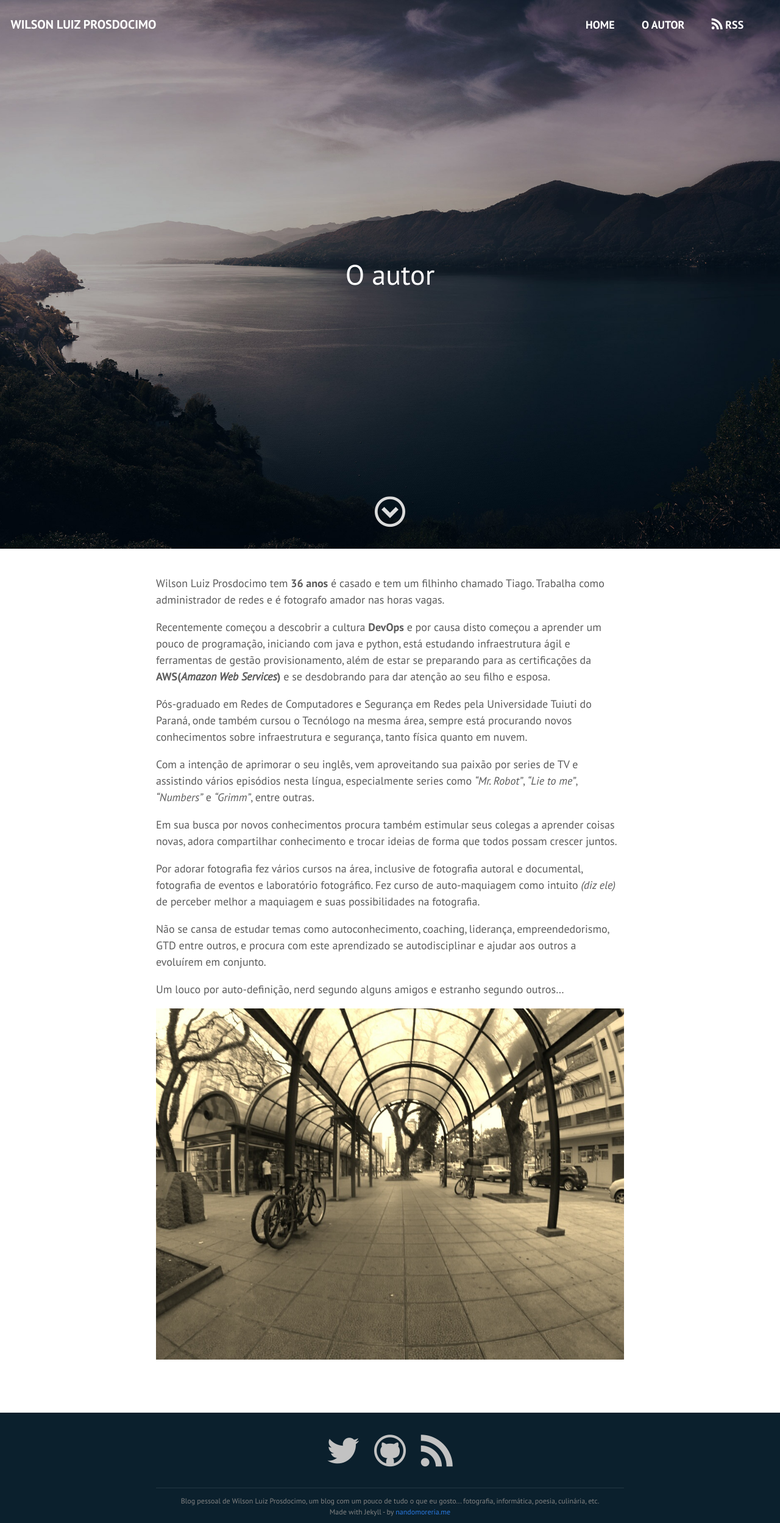
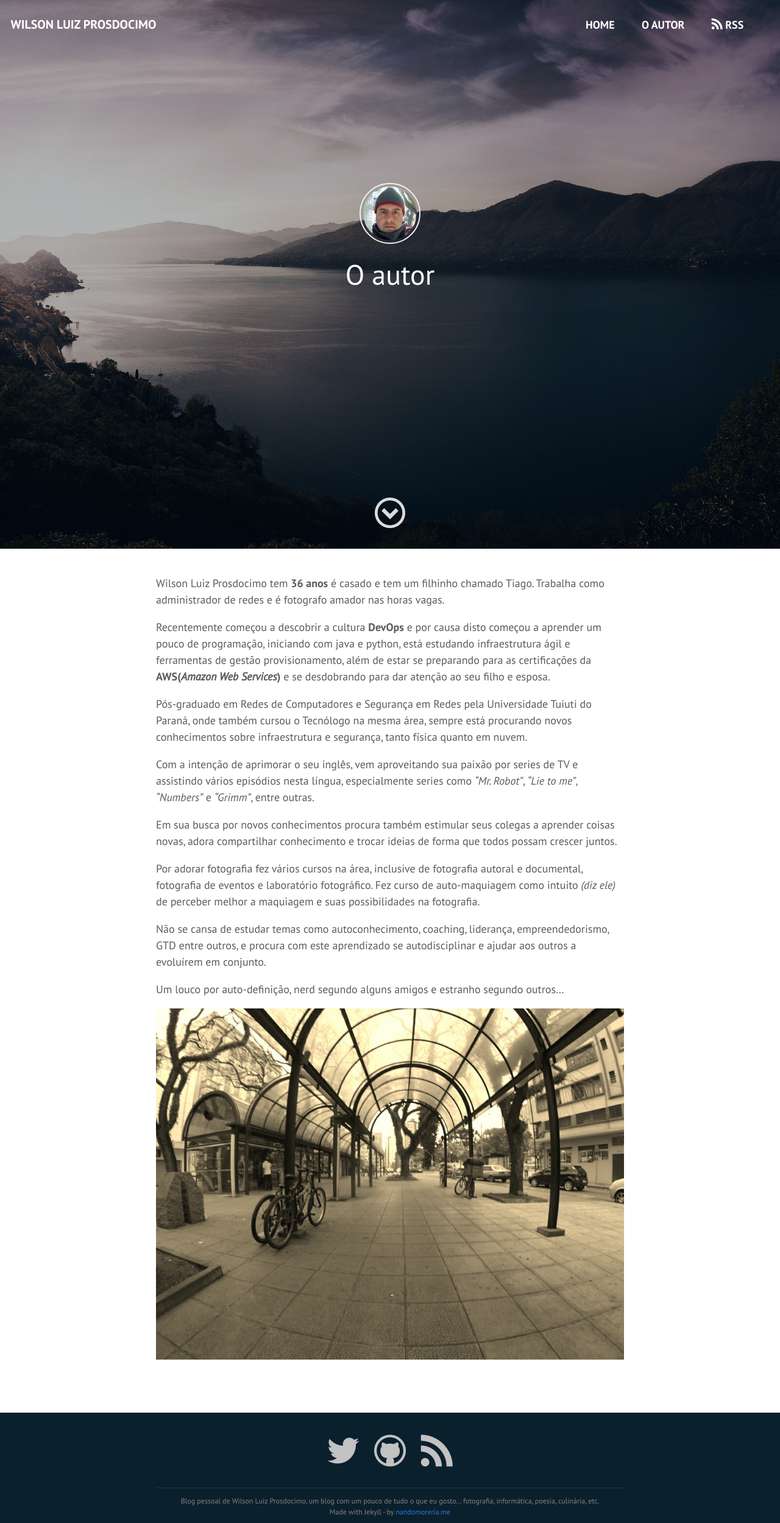
Before and after one commit to Wprosdocimo/wprosdocimo.github.io, a Jekyll site: the page built from about.md, in a window 1280 px wide. Shown: the whole page at 61% size. Built offline with Jekyll 4.4.1, drawn with Linux system fonts in a browser that asks for light colours; nearby versions of some CDN libraries; some web fonts are replaced; library files that are not in the unit come from our copies; comment, search, counter and statistics services are not loaded.

Commit message:
add author thumb, intro small mobile..

```diff
--- a/_config.yml
+++ b/_config.yml
@@ -1,10 +1,9 @@
 # Site settings
 title: Wilson Luiz Prosdocimo
 email: wilson@wprosdocimo.com.br
-description: > # this means to ignore newlines until "baseurl:"
-  Blog pessoal de Wilson Luiz Prosdocimo, um blog com um pouco de tudo o que eu gosto...
-  fotografia, informática, poesia, culinária, etc.
+description: "Blog pessoal de Wilson Luiz Prosdocimo, um blog com um pouco de tudo o que eu gosto... fotografia, informática, poesia, culinária, etc."
 baseurl: "" # the subpath of your site, e.g. /blog/
+domain_name: "wprosdocimo.com.br"
 url: "http://wprosdocimo.com.br" # the base hostname & protocol for your site
 twitter_username: wprosdocimo
 github_username:  wprosdocimo
--- a/_layouts/page.html
+++ b/_layouts/page.html
@@ -1,10 +1,14 @@
 ---
 layout: default
-slug: page
 ---
 
 <section class="intro">
   <h1 class="post-title">{{ page.title }}</h1>
+
+  {% if page.slug == 'about' %}
+    <img src="/images/author.jpg" alt="author thumb" width="460" height="460" class="author">
+  {% endif %}
+
   <a href="#content" data-offset="-45" class="scroll-down bounce"><i class="icon icon--circle-down"></i></a>
 </section>
 
--- a/_sass/_blog.scss
+++ b/_sass/_blog.scss
@@ -134,8 +134,8 @@
   position: relative;
   display: table;
   width: 100%;
-  height: 100%;
   margin-bottom: 0;
+  height: 450px;
   text-align: center;
   overflow: hidden;
   z-index: $content-zindex;
@@ -157,7 +157,6 @@
   .post-title {
     @include font-size(32px);
     color: $white-color;
-    margin: 0;
   }
 
   .post-meta {
@@ -175,6 +174,35 @@
       @include font-size(46px);
     }
   }
+
+  @include media(D) {
+    height: 100%;
+  }
+}
+
+body.about .intro {
+  .post-title {
+    margin-top: 90px;
+
+    @include media(D) {
+      margin-top: 0;
+    }
+  }
+
+  .author {
+    width: 100px;
+    height: 100px;
+    border-radius: 50%;
+    position: absolute;
+    @include center;
+    margin-top: -5px;
+    padding: 4px;
+    border: 2px solid $silver-color;
+
+    @include media(D) {
+      margin-top: -100px;
+    }
+  }
 }
 
 .scroll-down {
@@ -183,6 +211,7 @@
   left: 50%;
   margin-left: -25px;
   color: $gray-color-light;
+  display: none;
 
   .icon {
     @include font-size(50px);
@@ -192,6 +221,10 @@
   &:focus {
     text-decoration: none;
     color: $white-color;
+  }
+
+  @include media(D) {
+    display: block;
   }
 }
 
@@ -229,7 +262,12 @@
 
 .post-header {
   h1 {
+    @include font-size(28px);
     margin-bottom: 0;
+
+    @include media(D) {
+      @include font-size(32px);
+    }
   }
   a {
     color: $text-color;
```
Also changed, not shown: images/author.jpg (added).
